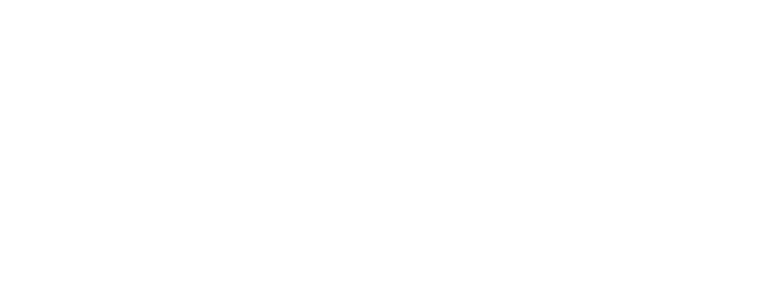
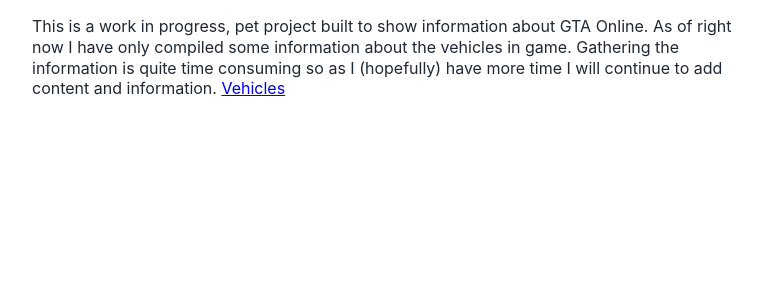
Before and after one commit to dkersten/vehicle-tracker-fe, a React (Create React App) app: page / in a window 1280 px wide. Shown: the top 300 px of the page, without its empty margins (258-1020 px from the left). Built offline with nearby package versions, Linux system fonts and the light colour scheme.

Commit message:
v1 alpha complete

```diff
--- a/src/App.js
+++ b/src/App.js
@@ -1,139 +1,28 @@
 import React from 'react';
-import { Route, Switch } from 'react-router-dom';
+import { Route, Switch, NavLink } from 'react-router-dom';
 import './App.css';
-// import { useState } from 'react';
+import styled from 'styled-components';
 import VehicleContainer from './containers/VehicleContainer.js';
 
 const App = () => {
 
-  // const [carName, setCarName] = useState('')
-  // const [carManufacturer, setCarManufacturer] = useState('')
-  // const [carPrice, setCarPrice] = useState('')
-  // const [carClass, setCarClass] = useState('')
-  // const [carAvailability, setCarAvailability] = useState('')
-
-  // const handleNameChange = e => {
-  //   setCarName(e.target.value)
-  // }
-
-  // const handleManufacturerChange = e => {
-  //   setCarManufacturer(e.target.value)
-  // }
-
-  // const handlePriceChange = e => {
-  //   setCarPrice(e.target.value)
-  // }
-
-  // const handleClassChange = e => {
-  //   setCarClass(e.target.value)
-  // }
-
-  // const handleAvailabilityChange = e => {
-  //   setCarAvailability(e.target.value)
-  // }
-
-  // const handleSubmit = e => {
-  //   e.preventDefault()
-
-  //   console.log("submitting")
-
-  //   fetch('http://localhost:3000/vehicles', {
-  //     method: "POST",
-  //     headers: {
-  //       "Content-Type": "application/json",
-  //       "Accept": "application/json"
-  //     },
-  //     body: JSON.stringify({
-  //       name: carName,
-  //       manufacturer: carManufacturer,
-  //       price: carPrice,
-  //       vclass: carClass,
-  //       availability: carAvailability
-  //     })
-  //   })
-  //     .then(resp => resp.json())
-  //     .then(() => {
-  //       setCarName('')
-  //       setCarManufacturer('')
-  //       setCarPrice('')
-  //       setCarClass('')
-  //       setCarAvailability('')
-  //     })
-  // }
+  const Summary = styled.p`
+      width: 96%;
+      max-width: 700px;
+      margin-left: auto;
+      margin-right: auto;
+      line-height: 1.3;
+      color: #1F2833;
+  `
 
   return (
     <div>
-      {/* <div className="App">
-        <form style={{"marginTop": "3rem"}}>
-          <div>
-            <label style={{"paddingRight": "10px"}} htmlFor="setCarName">Name</label>
-            <input type="text" name="setCarName" value={carName} onChange={handleNameChange} />
-          </div>
-          <div>
-            <label style={{"paddingRight": "10px"}} htmlFor="setCarManufacturer">Manufacturer</label>
-            <input type="text" name="setCarManufacturer" value={carManufacturer} onChange={handleManufacturerChange} />
-          </div>
-
-          <div>
-            <label style={{"paddingRight": "10px"}} htmlFor="setCarPrice">Price</label>
-            <input type="text" name="setCarPrice" value={carPrice} onChange={handlePriceChange} />
-          </div>
-
-          <div>
-            <label style={{"paddingRight": "10px"}} htmlFor="setCarClass">Class</label>
-            <select name="setCarClass" id="carClass" onChange={handleClassChange}>
-            <option value="">Choose Class</option>
-              <option value="super">Super</option>
-              <option value="boat">Boat</option>
-              <option value="commercial">Commercial</option>
-              <option value="compact">Compact</option>
-              <option value="coupe">Coupe</option>
-              <option value="cycle">Cycle</option>
-              <option value="emergency">Emergency</option>
-              <option value="helicopter">Helicopter</option>
-              <option value="industrial">Industrial</option>
-              <option value="military">Military</option>
-              <option value="motorcycle">Motorcycle</option>
-              <option value="muscle">Muscle</option>
-              <option value="off road">Off Road</option>
-              <option value="open wheel">Open Wheel</option>
-              <option value="plane">Plane</option>
-              <option value="sedan">Sedan</option>
-              <option value="service">Service</option>
-              <option value="sport">Sport</option>
-              <option value="sports classic">Sports Classic</option>
-              <option value="suv">SUV</option>
-              <option value="utility">Utility</option>
-              <option value="van">Van</option>
-            </select>
-          </div>
-
-          <div>
-            <label style={{"paddingRight": "10px"}} htmlFor="setCarAvailability">Availability</label>
-            <select name="setCarAvailability" id="availability" onChange={handleAvailabilityChange}>
-            <option value="">Select Option</option>
-              <option value="Legendary Motorsport">Legendary Motorsport</option>
-              <option value="Southern S.A. Super Autos">Southern S.A. Super Autos</option>
-              <option value="Warstock Cache & Carry">Warstock Cache & Carry</option>
-              <option value="Benny's Original Motor Works">Benny's Original Motor Works</option>
-              <option value="Elitás Travel">Elitás Travel</option>
-              <option value="DockTease">DockTease</option>
-              <option value="ArenaWar.tv">ArenaWar.tv</option>
-              <option value="Pedal and Metal Cycles">Pedal and Metal Cycles</option>
-              <option value="Other">Other</option>
-            </select>
-          </div>
-
-          <div>
-            <input type="submit" onClick={handleSubmit}/>
-          </div>
-
-        </form>
-        <NavLink style={{color: "white"}} to="/vehicles">Vehicles</NavLink>
-      </div> */}
+      <Summary>
+        This is a work in progress, pet project built to show information about GTA Online. As of right now I have only compiled some information about the vehicles in game. Gathering the information is quite time consuming so as I (hopefully) have more time I will continue to add content and information. <NavLink to="/vehicles">Vehicles</NavLink>
+      </Summary>
       <Switch>
-      <Route path="/vehicles" render={() => <VehicleContainer />} />
-    </Switch>
+        <Route path="/vehicles" render={() => <VehicleContainer />} />
+      </Switch>
     </div>
 
   );
--- a/src/containers/CarCard.js
+++ b/src/containers/CarCard.js
@@ -1,4 +1,4 @@
-import React, { useState } from 'react';
+import React from 'react';
 import styled from 'styled-components';
 
 const CarCard = (props) => {
@@ -68,11 +68,10 @@
             return props.price
         }
     }
-    // sanitizePrice()
 
     return(
         <CardContainer>
-            <img src="https://cdn.pixabay.com/photo/2017/08/04/05/37/coming-soon-2579123_960_720.jpg" alt="image coming soon" />
+            <img className="vehicle-img" src="https://cdn.pixabay.com/photo/2017/08/04/05/37/coming-soon-2579123_960_720.jpg" alt="vehicle image coming soon" />
             <div className="info-container">
                 <h1>{props.manufacturer} <span>{props.name}</span></h1>
                 <h2>Price: <span>${sanitizePrice()}</span></h2>
--- a/src/containers/PageBtn.js
+++ b/src/containers/PageBtn.js
@@ -7,7 +7,7 @@
         background: #0A1421;
         padding: .5rem;
         color: #f4f6fb;
-        margin: 0 .2rem;
+        margin: .25rem .2rem;
 
         &:hover {
             cursor: pointer;
--- a/src/containers/Pagination.js
+++ b/src/containers/Pagination.js
@@ -10,6 +10,7 @@
         margin: 1rem auto 0;
         padding-bottom: 1rem;
         display: flex;
+        flex-wrap: wrap;
         justify-content: center;
     `
 
```
